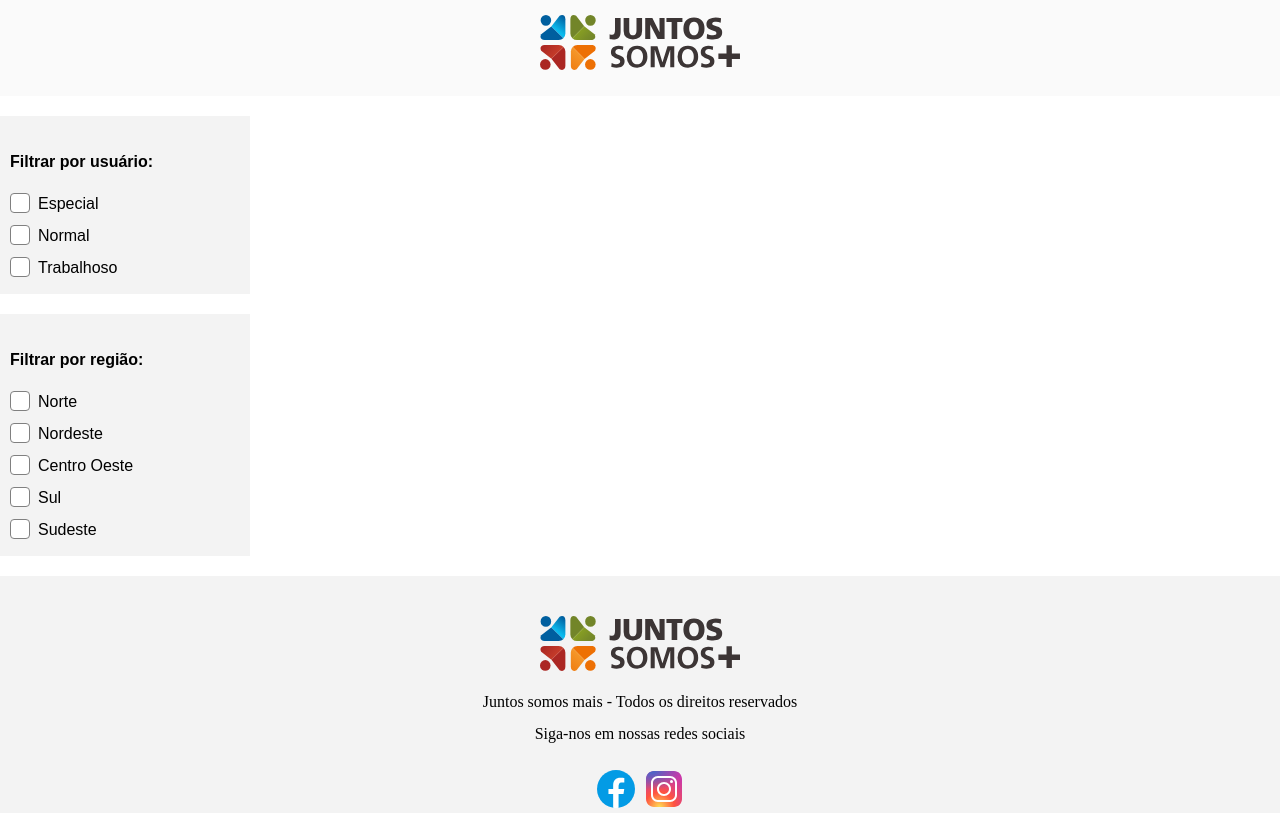
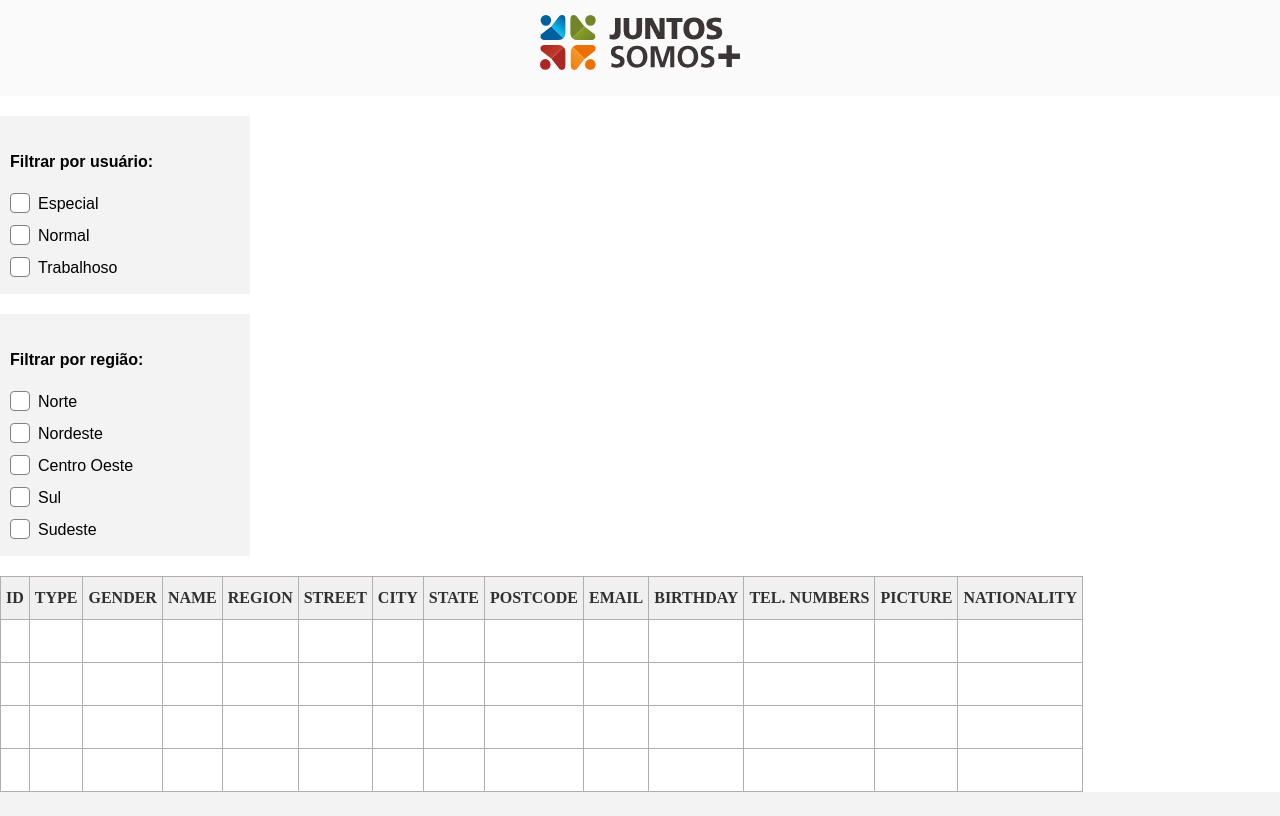
Before and after one commit to leoogalindo/Projeto-LP2, a plain HTML site: page index.html in a window 1280 px wide. Shown: the top 816 px of the page. Drawn offline with Linux system fonts and the light colour scheme.

Commit message:
Users table

```diff
--- a/index.html
+++ b/index.html
@@ -14,6 +14,7 @@
             <img src="assets/logo.svg" class="logo-header">
         </div>
     </header>
+
 
     <div class="custom-checkbox">
         <div class="opc-usuario">
@@ -39,9 +40,117 @@
             <input type="checkbox" id="sudeste">
             <label for="sudeste">Sudeste</label> <br>
         </div>
-    </div>
 
-
+        <div class="user-information-container style="width:60%;>
+                <style>
+                    table {
+                        border:1px solid #b3adad;
+                        border-collapse:collapse;
+                        padding:5px;
+                    }
+                    table th {
+                        border:1px solid #b3adad;
+                        padding:5px;
+                        background: #f0f0f0;
+                        color: #313030;
+                    }
+                    table td {
+                        border:1px solid #b3adad;
+                        text-align:center;
+                        padding:5px;
+                        background: #ffffff;
+                        color: #313030;
+                    }
+                </style>
+            </head>
+            <body>
+                <table>
+                    <thead>
+                        <tr>
+                            <th>ID<br></th>
+                            <th>TYPE</th>
+                            <th>GENDER</th>
+                            <th>NAME</th>
+                            <th>REGION</th>
+                            <th>STREET<br></th>
+                            <th>CITY</th>
+                            <th>STATE</th>
+                            <th>POSTCODE</th>
+                            <th>EMAIL</th>
+                            <th>BIRTHDAY</th>
+                            <th>TEL. NUMBERS<br></th>
+                            <th>PICTURE</th>
+                            <th>NATIONALITY</th>
+                        </tr>
+                    </thead>
+                    <tbody>
+                        <tr>
+                            <td>&nbsp;</td>
+                            <td>&nbsp;</td>
+                            <td>&nbsp;</td>
+                            <td>&nbsp;</td>
+                            <td>&nbsp;</td>
+                            <td>&nbsp;</td>
+                            <td>&nbsp;</td>
+                            <td>&nbsp;</td>
+                            <td>&nbsp;</td>
+                            <td>&nbsp;</td>
+                            <td>&nbsp;</td>
+                            <td>&nbsp;</td>
+                            <td>&nbsp;</td>
+                            <td>&nbsp;</td>
+                        </tr>
+                        <tr>
+                            <td>&nbsp;</td>
+                            <td>&nbsp;</td>
+                            <td>&nbsp;</td>
+                            <td>&nbsp;</td>
+                            <td>&nbsp;</td>
+                            <td>&nbsp;</td>
+                            <td>&nbsp;</td>
+                            <td>&nbsp;</td>
+                            <td>&nbsp;</td>
+                            <td>&nbsp;</td>
+                            <td>&nbsp;</td>
+                            <td>&nbsp;</td>
+                            <td>&nbsp;</td>
+                            <td>&nbsp;</td>
+                        </tr>
+                        <tr>
+                            <td>&nbsp;</td>
+                            <td>&nbsp;</td>
+                            <td>&nbsp;</td>
+                            <td>&nbsp;</td>
+                            <td>&nbsp;</td>
+                            <td>&nbsp;</td>
+                            <td>&nbsp;</td>
+                            <td>&nbsp;</td>
+                            <td>&nbsp;</td>
+                            <td>&nbsp;</td>
+                            <td>&nbsp;</td>
+                            <td>&nbsp;</td>
+                            <td>&nbsp;</td>
+                            <td>&nbsp;</td>
+                        </tr>
+                        <tr>
+                            <td>&nbsp;</td>
+                            <td>&nbsp;</td>
+                            <td>&nbsp;</td>
+                            <td>&nbsp;</td>
+                            <td>&nbsp;</td>
+                            <td>&nbsp;</td>
+                            <td>&nbsp;</td>
+                            <td>&nbsp;</td>
+                            <td>&nbsp;</td>
+                            <td>&nbsp;</td>
+                            <td>&nbsp;</td>
+                            <td>&nbsp;</td>
+                            <td>&nbsp;</td>
+                            <td>&nbsp;</td>
+                        </tr>
+                    </tbody>
+                </table>
+        </div>
 
     <footer>
         <div class="rod">
```
